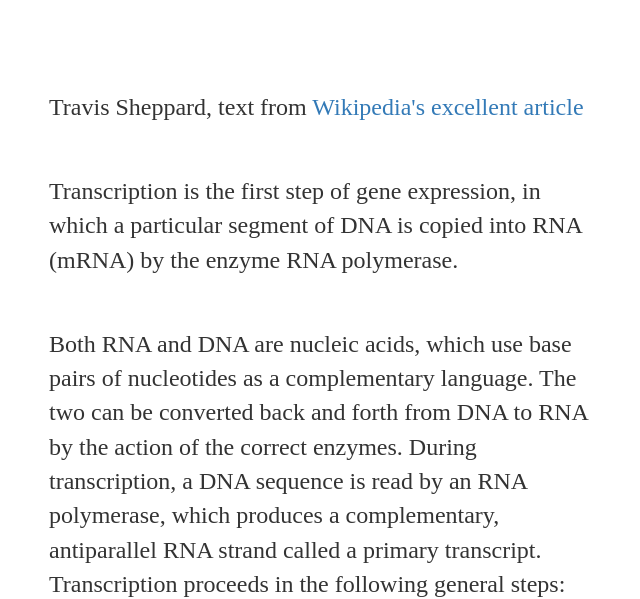
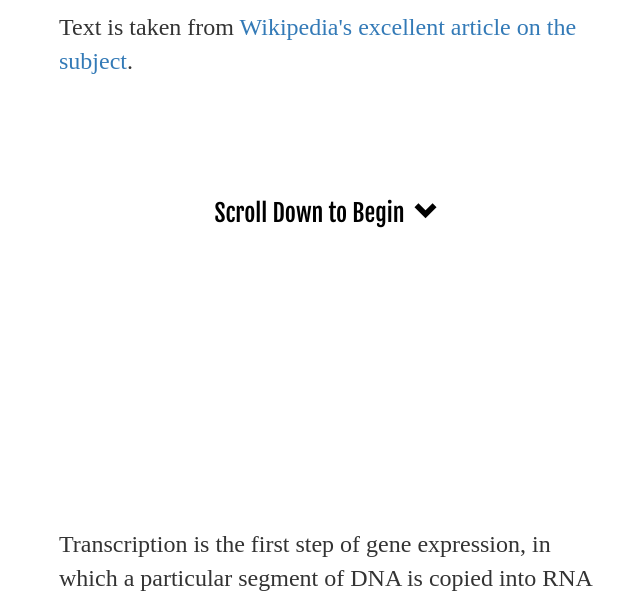
Before and after one commit to ragingsquirrel3/raging-node-boilerplate, a React app: page src/lib/index.html in a window 1280 px wide. Shown: the part 201-800 px from the top of the page, without its empty margins (21-661 px from the left). Built offline with nearby package versions, Linux system fonts and the light colour scheme; a script that the page names is missing; a web font is replaced by a local one.

Commit message:
more tyle changes

```diff
--- a/src/lib/index.html
+++ b/src/lib/index.html
@@ -12,9 +12,18 @@
                 font-family: 'Droid Serif', serif;
             }
             h1 {
-                font-family: 'Fjalla One', sans-serif;;
+                font-family: 'Fjalla One', sans-serif;
                 font-size: 64px;
-                margin: 3rem 0 12rem 0;
+                margin: 3rem 0 3rem 0;
+            }
+            h3 {
+                font-family: 'Fjalla One', sans-serif;
+                color: black;
+                margin: 3rem 0 30rem 0;
+                text-align: center;
+            }
+            .scroll-prompt-text {
+                margin-right: 1rem;
             }
             .scroll-target {
                 position: relative;
@@ -26,17 +35,17 @@
                 background: white;
                 position: absolute;
                 width: 100%;
-                height: 100%;
+                height: 5000px;
                 opacity: 0.75;
             }
-            .scroll-target-text h1, p {
+            .scroll-target-text h1, h3, p, ol {
                 position: relative;
             }
-            .scroll-target p {
-                margin: 0 0 5rem;
+            .scroll-target-text {
+                padding: 1rem;
             }
-            .scroll-target-text-wrapper {
-                padding: 1rem;
+            .scroll-target-text p {
+                margin: 0 0 12rem;
             }
         </style>
     </head>
@@ -44,10 +53,11 @@
       <div class="container">
         <div class="row">
           <div class="col-md-6 scroll-target" id="j-scroll-target">
+                <div class="scroll-target-bg"></div>
                 <div class="scroll-target-text">
-                <div class="scroll-target-bg"></div>
             <h1>The Central Dogma of Molecular Biology</h1>
-            <p>Travis Sheppard, text from <a href="https://en.wikipedia.org/wiki/Transcription_(genetics)">Wikipedia's excellent article</a></p>
+            <p>Text is taken from <a href="https://en.wikipedia.org/wiki/Transcription_(genetics)">Wikipedia's excellent article on the subject</a>.</p>
+            <h3><span class="scroll-prompt-text">Scroll Down to Begin</span><span class="glyphicon glyphicon-chevron-down"></span></h3>
             <p>
           Transcription is the first step of gene expression, in which a particular segment of DNA is copied into RNA (mRNA) by the enzyme RNA polymerase.
             </p>
```
Also changed, not shown: build/dev/index.html.
